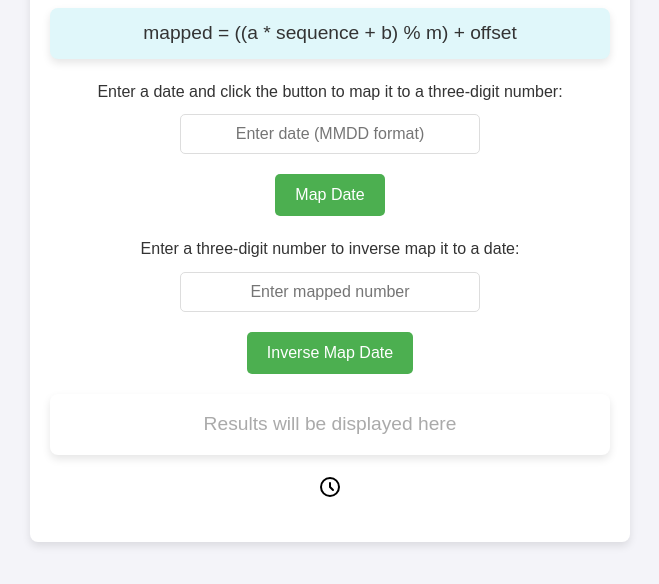
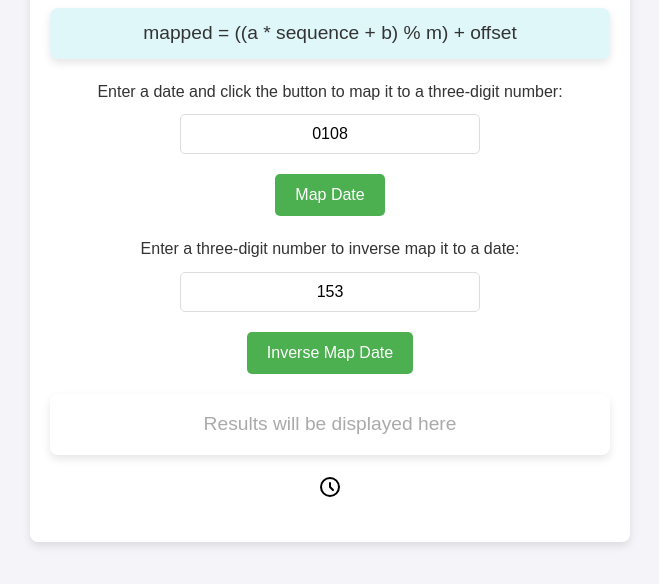
Before and after one commit to JiatongXie/date_indexer, a plain HTML site: page index.html in a window 1280 px wide. Shown: the part 116-700 px from the top of the page, without its empty margins (310-969 px from the left). Drawn offline with Linux system fonts and the light colour scheme.

Commit message:
default value as today

```diff
--- a/index.html
+++ b/index.html
@@ -23,6 +23,7 @@
         id="inputDate"
         placeholder="Enter date (MMDD format)"
         autocomplete="off"
+        value="MMDD"
       />
       <button class="big-button" onclick="mapDate()">Map Date</button>
 
@@ -32,6 +33,7 @@
         id="inputMapped"
         placeholder="Enter mapped number"
         autocomplete="off"
+        value="MMDD"
       />
       <button class="big-button" onclick="inverseMapDate()">
         Inverse Map Date
--- a/script.js
+++ b/script.js
@@ -8,6 +8,17 @@ document.addEventListener("DOMContentLoaded", () => {
   document.getElementById("b").setAttribute("data-value", b);
   document.getElementById("m").setAttribute("data-value", m);
   document.getElementById("offset").setAttribute("data-value", offset);
+
+  // 设置默认值为今日日期
+  const today = new Date();
+  const month = String(today.getMonth() + 1).padStart(2, "0");
+  const day = String(today.getDate()).padStart(2, "0");
+  const formattedDate = `${month}${day}`;
+  document.getElementById("inputDate").value = formattedDate;
+  document.getElementById("inputMapped").value = dateMapping([
+    parseInt(formattedDate),
+  ])[0];
+
   loadHistory();
 });
 
```
